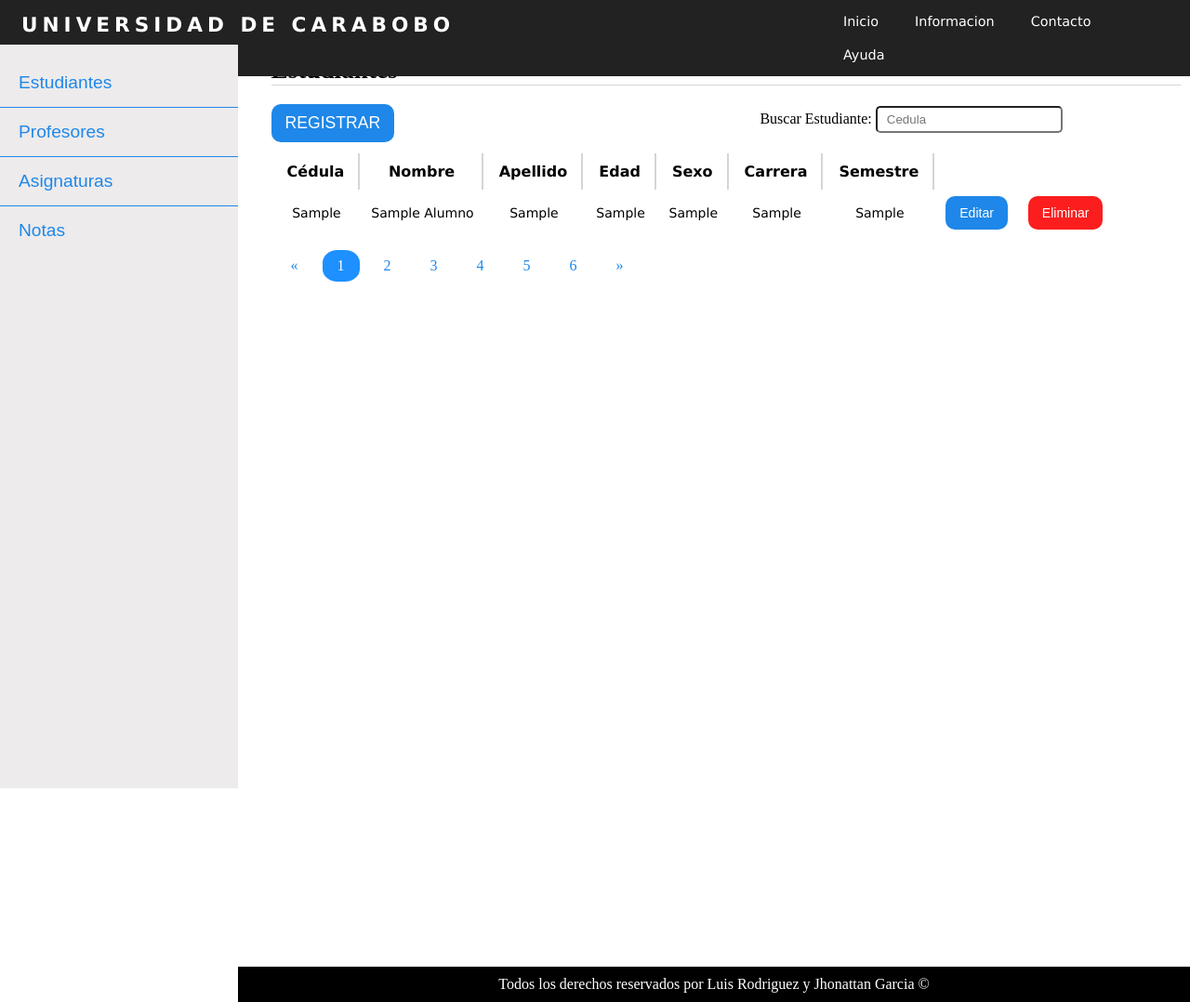
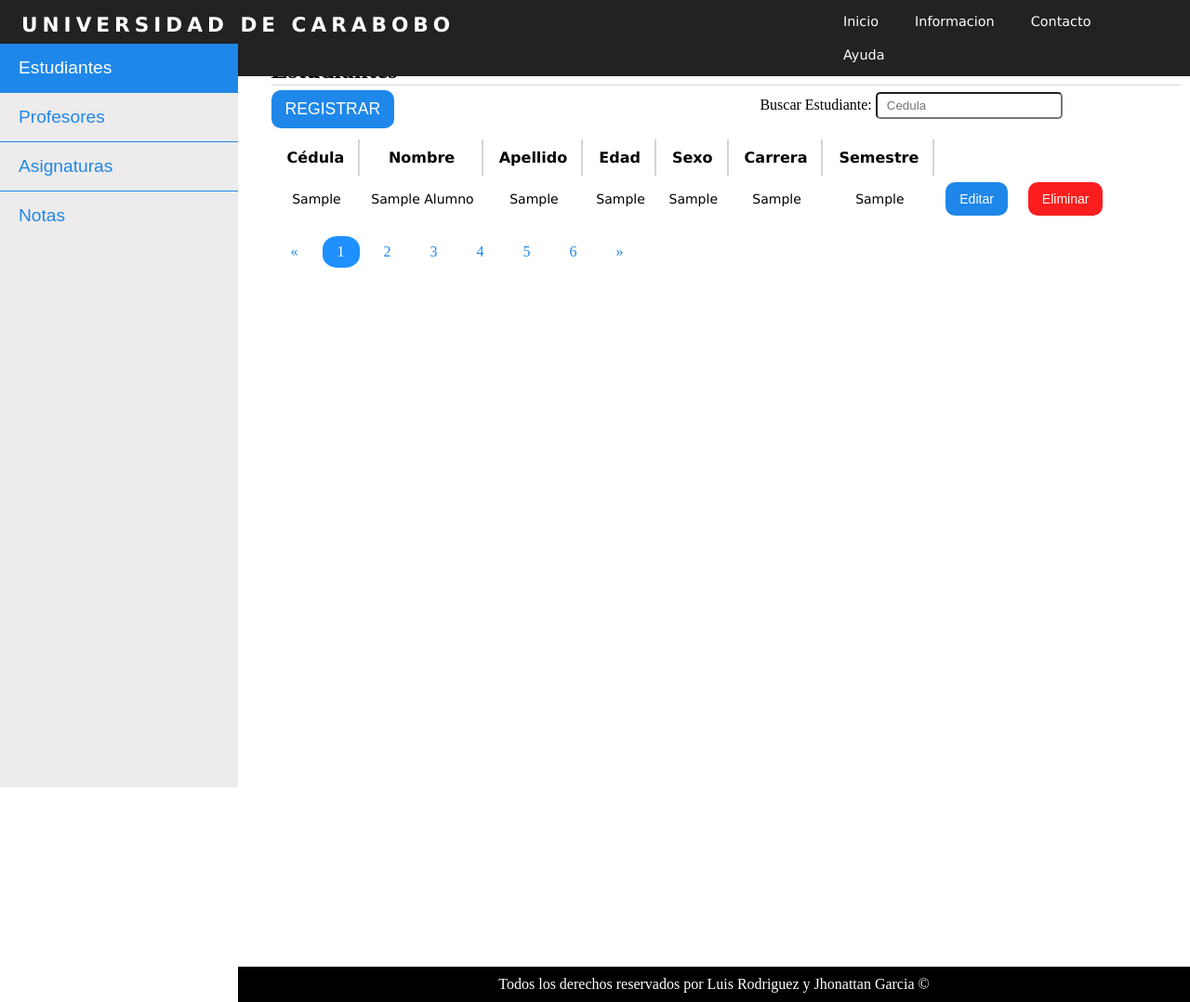
Before and after one commit to DarkusPhantom/proyecto-estudiantes, a PHP site: page /estudiantes.php in a window 1280 px wide. Shown: the whole page at 93% size. Run offline with PHP 8.4, Linux system fonts and the light colour scheme; tables that the repository leaves empty or names only in its code hold one stand-in row (values such as "Sample post").

Commit message:
El boton de registrar y la barra de busqueda se coloco debajo del h2 del nombre de la tabla. La barra de navegacion se ha diseñado para trabajar con JS, cambie el aside por nav. La barra-menu ha sido cambiado por navegacion-vertical

```diff
--- a/css/styles.css
+++ b/css/styles.css
@@ -17,7 +17,7 @@
 	text-decoration: none;
 }
 
-table.ocultar { display: none; }
+.ocultar { display: none; }
 
 
 /*------Header------*/
@@ -117,12 +117,8 @@
 	height: 1000px;
 }
 
-div.contenido div.encabezado-tabla {
-	margin-bottom: 10px;
-}
 div.contenido div.encabezado-tabla h2 {
 	font-size: 1.7em;
-	margin-bottom: 15px;
 	border-bottom: 1px solid #D5D5D5;
 }
 
@@ -176,7 +172,7 @@
 }
 
 /*Tabla de datos registrados*/
-
+table {margin-top: 10px;}
 table thead tr th {
 	font-size: 16px;
 	text-transform: capitalize;
@@ -201,44 +197,41 @@
 }
 
 /*-------------Aside--------*/
-aside {
+nav.navegacion-vertical {
 	background-color: #EDEBEB;
 	float: left;
 	width: 20%;
 	height: 100%; /* Full-height: remove this if you want "auto" height */
 	position: fixed; /* Fixed Sidebar (stay in place on scroll) */
 	left: 0;
-	top: 48px;
+	top: 47px;
 }
 
 /*Barra de Menu Lateral*/
-
-ul.barra-menu {
-	margin-top: 15px;
-}
-
-ul.barra-menu li{
+nav.navegacion-vertical ul li{
 	font-size: 1.2em;
 	font-family: Arial, Verdana;
 	border-bottom: .5px solid #1E87E9;
-}
-
-ul.barra-menu li a{
 	color: #1E87E9;
 	padding: 15px 20px;
 	display: block;
 	transition: all .3s ease;
+	cursor: pointer;
 }
 
-ul.barra-menu li:nth-child(4) {
+nav.navegacion-vertical ul li:nth-child(4) {
 	border:none;
 }
 
-ul.barra-menu li a:hover {
+nav.navegacion-vertical ul li:hover {
 	background-color: #1E87E9;
 	color: white;
 }
 
+.activo:not(.active) {
+	background-color: #1E87E9;
+	color: white;
+}
 /* Pagination links */
 .pagination {
 	width: 50%;
@@ -258,6 +251,7 @@
 	background-color: dodgerblue;
 	color: white;
 }
+
 
 /* Add a blue background color on mouse-over */
 .pagination a:hover:not(.active) {
--- a/estudiantes.php
+++ b/estudiantes.php
@@ -4,14 +4,13 @@
 		<div class="contenido">
 			<div class="encabezado-tabla">
 				<h2>Estudiantes</h2>
-				<div class="button registrar">
+			</div>
+			<div class="button registrar">
 					<a href="#">Registrar</a>
-				</div>
-
-				<div class="buscador">
-					<label for="buscar-estudiante" class="busqueda-estudiante">Buscar Estudiante:</label>
-					<input type="search" id="buscar-estudiante" name="buscar-estudiante" placeholder="Cedula">
-				</div>
+			</div>
+			<div class="buscador">
+				<label for="buscar-estudiante" class="busqueda-estudiante">Buscar Estudiante:</label>
+				<input type="search" id="buscar-estudiante" name="buscar-estudiante" placeholder="Cedula">
 			</div>
 			<table>
 				<thead>
--- a/includes/templates/barra-menu.php
+++ b/includes/templates/barra-menu.php
@@ -1,8 +1,8 @@
-<aside>
-	<ul class="barra-menu">
-		<li><a href="estudiantes.php">Estudiantes</a></li>
-		<li><a href="profesores.php">Profesores</a></li>
-		<li><a href="asignaturas.php">Asignaturas</a></li>
-		<li><a href="notas.php">Notas</a></li>
+<nav class="navegacion-vertical">
+	<ul>
+		<li class="activo"> Estudiantes</li>
+		<li>Profesores</li>
+		<li>Asignaturas</li>
+		<li>Notas</li>
 	</ul>
-</aside>
+</nav>
```
